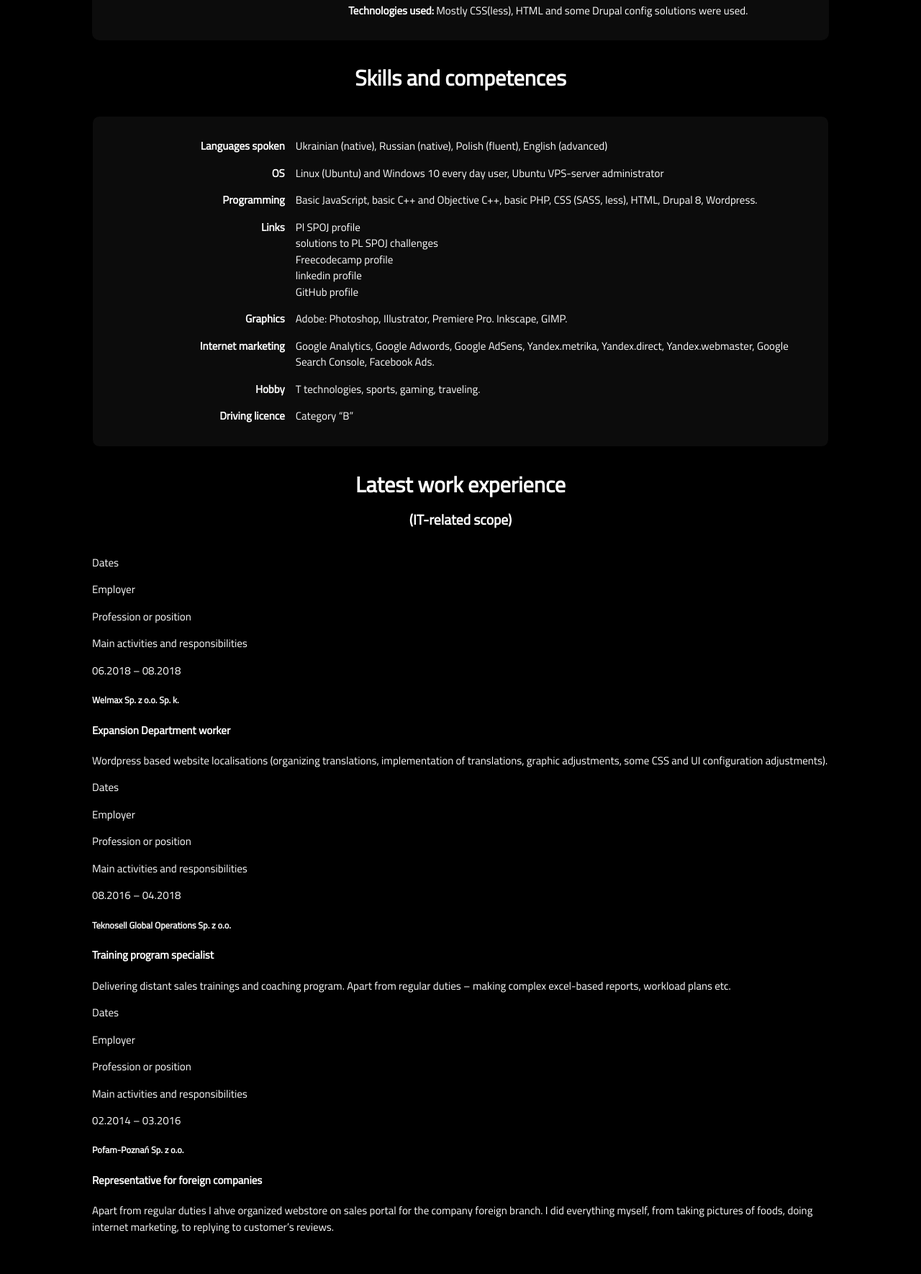
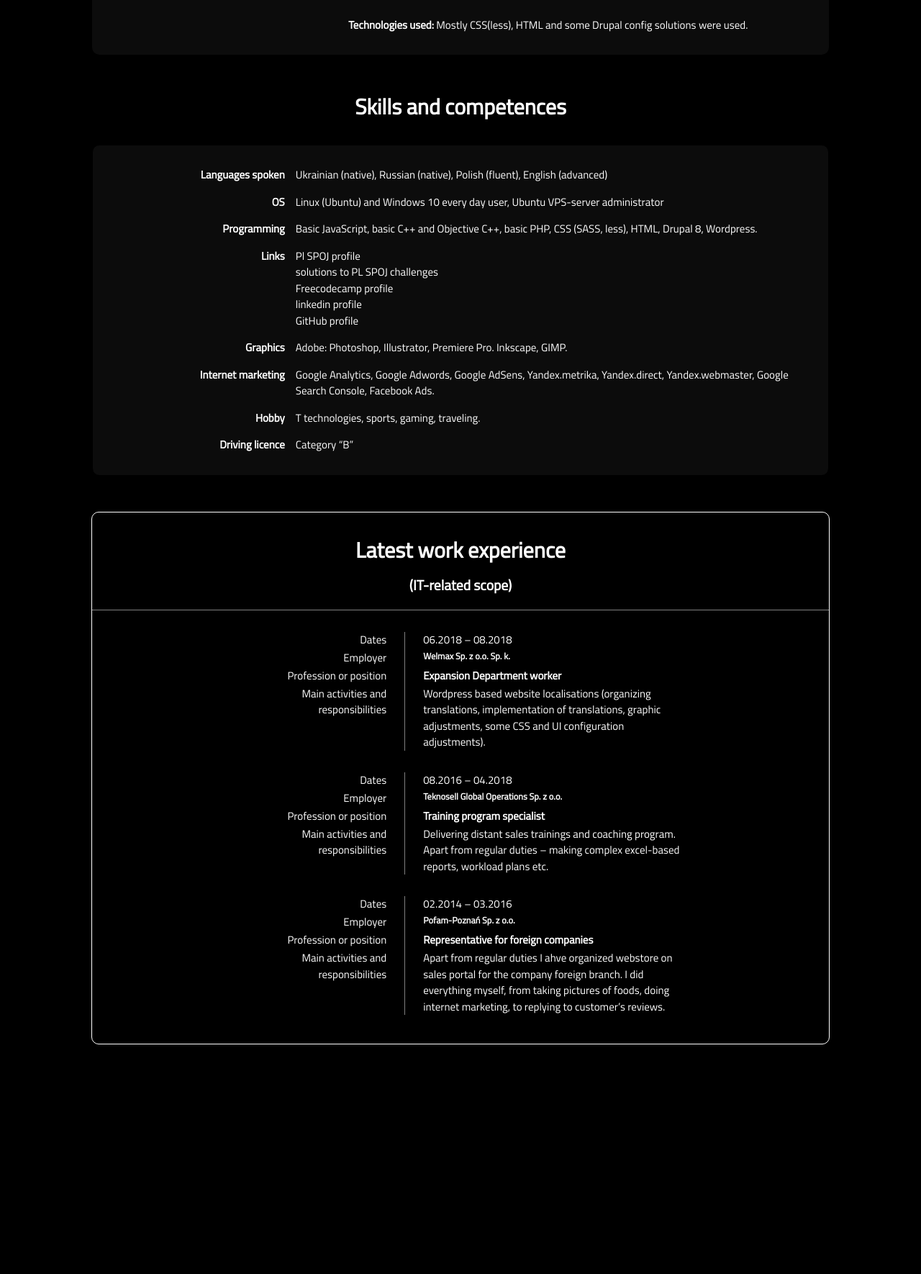
Before and after one commit to MytkoEnko/cv.dmytro.pl, a PHP site: page / in a window 1280 px wide. Shown: the part 1950-3720 px from the top of the page at 72% size. After the commit the page ends 3401 px from the top, so only its background shows below. Run offline with PHP 8.4, Linux system fonts and the light colour scheme; some libraries are stand-ins or nearby versions.

Commit message:
GA and some content added

```diff
--- a/css/style.css
+++ b/css/style.css
@@ -143,6 +143,10 @@
   border-right: solid 1px black;
 }
 
+.chapter {
+  margin-top: 50px;
+}
+
 .chapter > h3 {
   font-size: 2rem;
   text-align: center;
@@ -205,3 +209,37 @@
 #experience span {
   font-size: 1.3rem;
 }
+
+.experience {
+  border: solid 0.5px;
+  border-radius: 10px;
+  padding: 0px 0px 40px;
+}
+
+.experience h3 {
+  border-bottom: solid 0.3px gray;
+  padding-bottom: 15px;
+}
+
+.experience section {
+  padding: 0px 20%;
+  margin-top: 30px;
+  display: grid;
+  grid-template-rows: repeat(4, minmax(25px, auto));
+  grid-template-columns: 3fr 5fr;
+  grid-auto-flow: column;
+}
+
+.experience section > * {
+  margin: 0px;
+}
+
+.experience section > *:nth-child(-n+4) {
+  text-align: right;
+  padding-right: 25px;
+  border-right: solid 1px gray;
+}
+
+.experience section > *:nth-child(n+5) {
+  padding-left: 25px;
+}
--- a/index.html
+++ b/index.html
@@ -2,6 +2,15 @@
 <html lang="en">
 <head>
   <meta charset="UTF-8">
+  <!-- Google Analytics -->
+  <script async src="https://www.googletagmanager.com/gtag/js?id=UA-57231751-10"></script>
+  <script>
+    window.dataLayer = window.dataLayer || [];
+    function gtag(){dataLayer.push(arguments);}
+    gtag('js', new Date());
+
+    gtag('config', 'UA-57231751-10');
+  </script>
   <meta name="viewport" content="width=device-width, initial-scale=1.0">
   <meta http-equiv="X-UA-Compatible" content="ie=edge">
   <title>Dmytro Aleksieiev CV</title>
@@ -129,9 +138,9 @@
           <p>Category “B”</p>
       </div>
   </div>
-  <div class="chapter container">
+  <div class="chapter experience container">
       <h3 id="experience">Latest work experience <br> <span>(IT-related scope)</span></h3>
-      <div class="experience">
+      <div class="">
         <section>
         <p>Dates</p>
         <p>Employer</p>
--- a/styles/style.scss
+++ b/styles/style.scss
@@ -137,9 +137,12 @@
       border-right: solid 1px black;
     }
   }
-  .chapter > h3 {
-    font-size: 2rem;
-    text-align: center;
+  .chapter {
+    margin-top: 50px;
+  &  > h3 {
+      font-size: 2rem;
+      text-align: center;
+    }
   }
 
                         /* Sections */
@@ -199,5 +202,31 @@
     }
   }
   .experience {
+      border: solid 0.5px;
+      border-radius: 10px;
+      padding: 0px 0px 40px;
+      h3 {
+        border-bottom: solid 0.3px gray;
+        padding-bottom: 15px;
+      }
+      section {
+        padding: 0px 20%;
+        margin-top: 30px;
+        display: grid;
+        grid-template-rows: repeat(4, minmax(25px, auto));
+        grid-template-columns: 3fr 5fr;
+        grid-auto-flow: column;
+    &> * {
+      margin:0px;
+    }
+    &>*:nth-child(-n+4) {
+      text-align: right;
+      padding-right: 25px;
+      border-right: solid 1px gray;
+    }
+    &>*:nth-child(n+5) {
+      padding-left: 25px;
+    }
+  }
 
   }
```
Also changed, not shown: css/style.min.css (+1 -1 lines).
